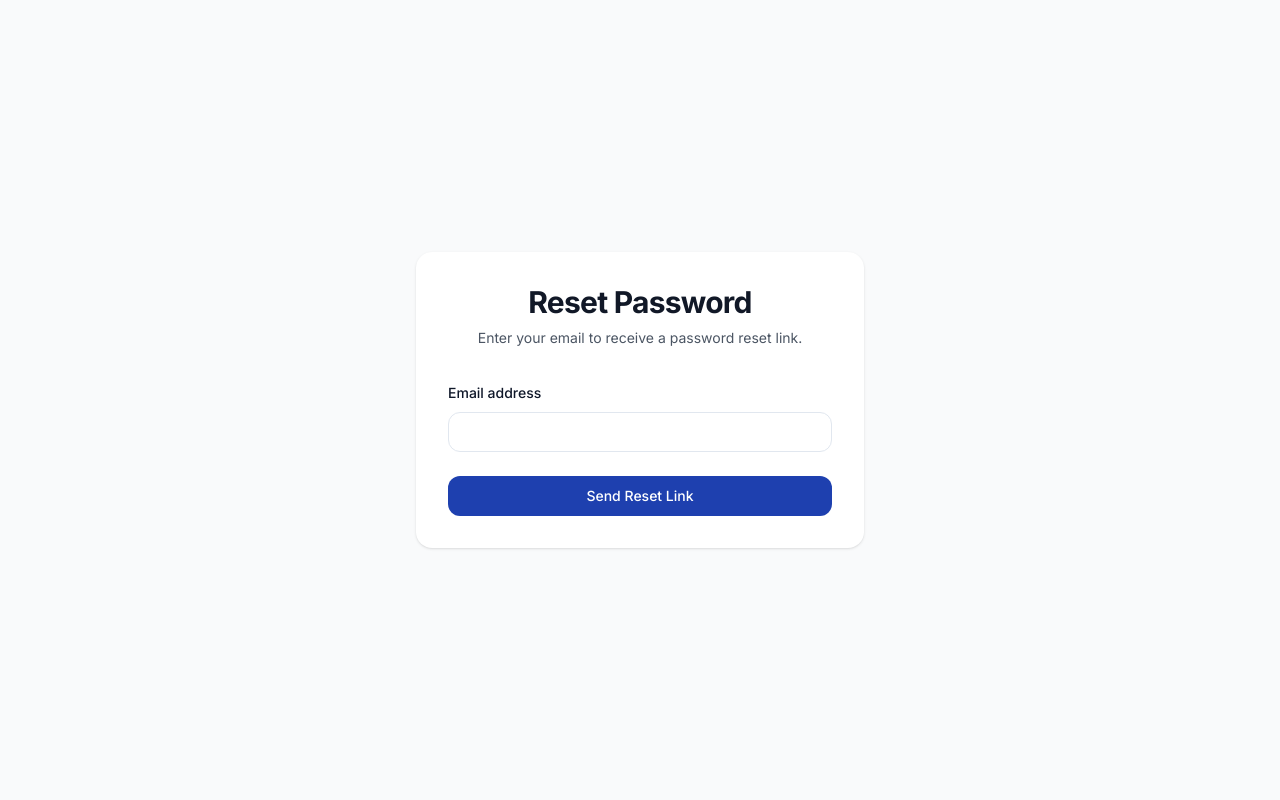
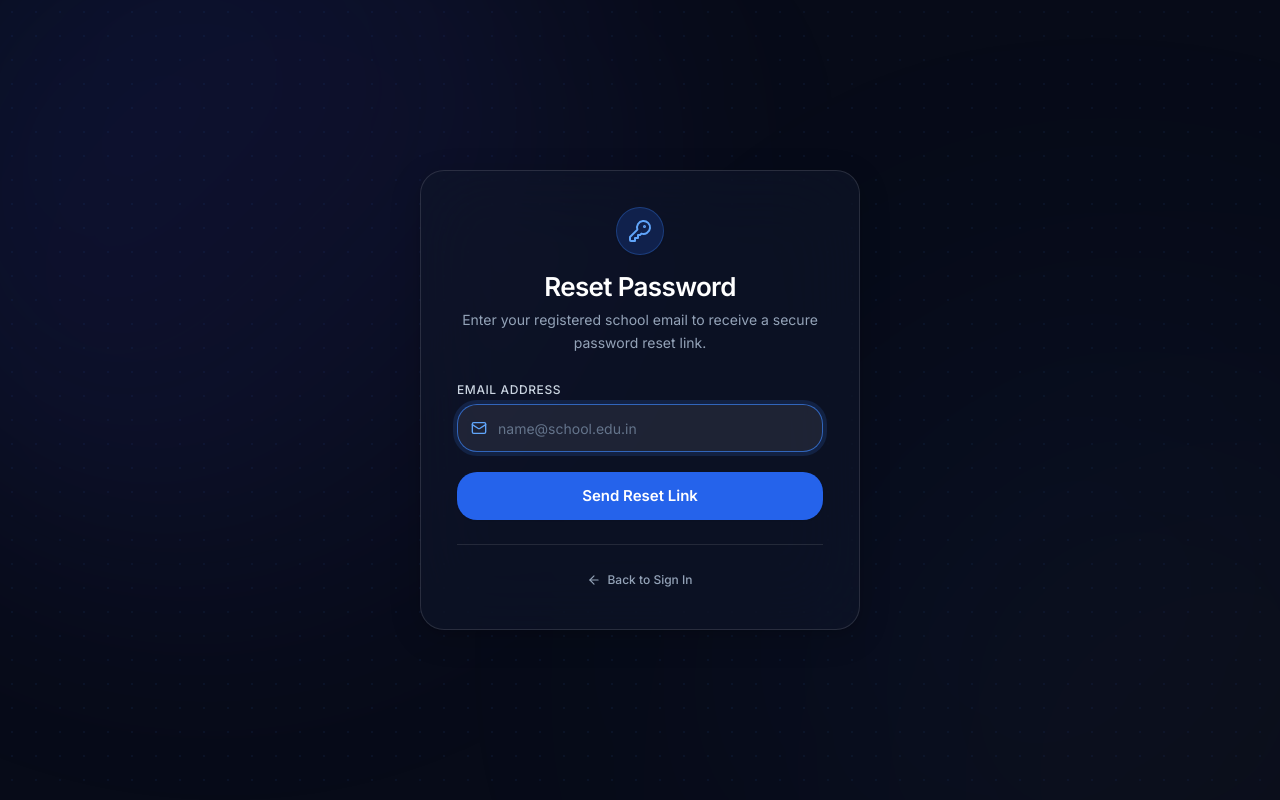
Before and after one commit to cascadetechnologiesbackend-ship-it/Edu_core, a Next.js app in the folder frontend/: page /forgot-password in a window 1280 px wide. Built offline with nearby package versions, Linux system fonts and the light colour scheme; no server answers.

Commit message:
feat(ui): polish auth pages (Apple HIG)

```diff
--- a/frontend/src/app/(auth)/claim-account/page.tsx
+++ b/frontend/src/app/(auth)/claim-account/page.tsx
@@ -84,20 +84,20 @@ function ClaimAccountForm() {
   }
 
   return (
-    <div className="w-full max-w-md bg-slate-900/90 border border-slate-800 rounded-3xl shadow-2xl backdrop-blur-xl p-6 sm:p-8 space-y-6">
+    <div className="w-full max-w-md bg-slate-900/60 border border-white/[0.12] rounded-3xl shadow-level-3 backdrop-blur-2xl p-6 sm:p-8 space-y-6">
       {/* Brand Header */}
       <div className="flex flex-col items-center text-center">
-        <div className="w-14 h-14 rounded-2xl bg-indigo-600/20 border border-indigo-500/30 flex items-center justify-center mb-4 text-indigo-400 shadow-lg shadow-indigo-950/40">
-          <KeyRound className="w-7 h-7" />
+        <div className="w-12 h-12 rounded-2xl bg-blue-600/20 border border-blue-500/30 flex items-center justify-center mb-4 text-blue-400 shadow-sm">
+          <KeyRound className="w-6 h-6" />
         </div>
-        <div className="inline-flex items-center gap-1.5 px-3 py-0.5 rounded-full bg-indigo-500/10 border border-indigo-500/20 text-[11px] font-bold text-indigo-300 uppercase tracking-widest mb-2">
-          <Sparkles className="w-3 h-3 text-indigo-400" />
+        <div className="inline-flex items-center gap-1.5 px-3 py-0.5 rounded-full bg-blue-500/10 border border-blue-500/20 text-[11px] font-semibold text-blue-300 uppercase tracking-widest mb-2">
+          <Sparkles className="w-3 h-3 text-blue-400" />
           <span>Parent Portal Access</span>
         </div>
-        <h1 className="text-2xl font-black text-white tracking-tight">
+        <h1 className="text-2xl font-semibold text-white tracking-tight">
           Claim Parent Account
         </h1>
-        <p className="text-xs text-slate-400 mt-1 max-w-sm leading-relaxed">
+        <p className="text-xs text-slate-400 mt-1.5 max-w-sm leading-relaxed">
           Set your private password to link and view your child&apos;s attendance, fee demands, homework, and reports.
         </p>
       </div>
@@ -256,7 +256,7 @@ function ClaimAccountForm() {
         <button
           type="submit"
           disabled={!isValid || loading || Boolean(success)}
-          className="w-full py-3 px-4 rounded-xl bg-indigo-600 hover:bg-indigo-500 disabled:opacity-50 text-white font-bold text-xs uppercase tracking-wider flex items-center justify-center gap-2 shadow-lg shadow-indigo-600/30 transition transform hover:-translate-y-0.5"
+          className="w-full h-12 rounded-xl bg-blue-600 hover:bg-blue-500 active:scale-[0.98] disabled:opacity-50 text-white font-semibold text-[15px] flex items-center justify-center gap-2 shadow-sm transition-all"
         >
           {loading ? (
             <>
--- a/frontend/src/app/(auth)/force-password-change/page.tsx
+++ b/frontend/src/app/(auth)/force-password-change/page.tsx
@@ -55,15 +55,22 @@ export default function ForcePasswordChangePage() {
   }
 
   return (
-    <div className="min-h-screen bg-gradient-to-br from-slate-950 via-slate-900 to-indigo-950 flex items-center justify-center p-4">
-      <div className="w-full max-w-md bg-slate-900/90 border border-slate-800 rounded-2xl shadow-2xl backdrop-blur-xl p-8">
+    <div className="relative min-h-screen bg-[#070b18] text-slate-100 flex items-center justify-center p-4 selection:bg-blue-600/30 selection:text-blue-200">
+      {/* ── Ambient Background Lighting ── */}
+      <div className="pointer-events-none fixed inset-0 overflow-hidden z-0" aria-hidden="true">
+        <div className="absolute -top-[20%] -left-[10%] w-[60vw] h-[60vw] max-w-[800px] max-h-[800px] rounded-full bg-gradient-to-br from-blue-700/15 via-indigo-600/10 to-transparent blur-[120px]" />
+        <div className="absolute -bottom-[20%] -right-[10%] w-[55vw] h-[55vw] max-w-[700px] max-h-[700px] rounded-full bg-gradient-to-tl from-amber-600/10 via-blue-600/5 to-transparent blur-[140px]" />
+        <div className="absolute inset-0 bg-[radial-gradient(#3b82f6_0.75px,transparent_0.75px)] [background-size:24px_24px] opacity-[0.06]" />
+      </div>
+
+      <div className="relative z-10 w-full max-w-[440px] bg-slate-900/60 border border-white/[0.12] rounded-3xl shadow-level-3 backdrop-blur-2xl p-7 sm:p-9">
         <div className="flex flex-col items-center text-center mb-6">
-          <div className="w-14 h-14 rounded-2xl bg-indigo-600/20 border border-indigo-500/30 flex items-center justify-center mb-4 text-indigo-400">
-            <KeyRound className="w-7 h-7" />
+          <div className="w-12 h-12 rounded-2xl bg-blue-600/20 border border-blue-500/30 flex items-center justify-center mb-4 text-blue-400 shadow-sm">
+            <KeyRound className="w-6 h-6" />
           </div>
-          <h1 className="text-2xl font-bold text-white tracking-tight">Security Setup</h1>
-          <p className="text-sm text-slate-400 mt-1">
-            Welcome to the ERP! For security, please set a new personal password before accessing your dashboard.
+          <h1 className="text-2xl font-semibold text-white tracking-tight">Security Setup</h1>
+          <p className="text-sm text-slate-400 mt-1.5 leading-relaxed">
+            Welcome! For security, please set a new personal password before accessing your dashboard.
           </p>
         </div>
 
@@ -151,7 +158,7 @@ export default function ForcePasswordChangePage() {
           <button
             type="submit"
             disabled={!isValid || loading}
-            className="w-full mt-2 py-3 px-4 rounded-xl bg-indigo-600 hover:bg-indigo-500 disabled:bg-slate-800 disabled:text-slate-600 disabled:cursor-not-allowed font-semibold text-white text-sm transition-all shadow-lg shadow-indigo-600/20 flex items-center justify-center gap-2"
+            className="w-full mt-2 h-12 rounded-xl bg-blue-600 hover:bg-blue-500 active:scale-[0.98] disabled:opacity-50 disabled:cursor-not-allowed font-semibold text-white text-[15px] transition-all shadow-sm flex items-center justify-center gap-2"
           >
             {loading ? (
               <>
--- a/frontend/src/app/(auth)/forgot-password/page.tsx
+++ b/frontend/src/app/(auth)/forgot-password/page.tsx
@@ -1,32 +1,84 @@
+import type { Metadata } from "next";
+import Link from "next/link";
+import Image from "next/image";
+import { KeyRound, ArrowLeft, Mail } from "lucide-react";
+
+export const metadata: Metadata = {
+  title: "Reset Password",
+  description: "Reset your SchoolMitra ERP password",
+};
+
 export default function ForgotPasswordPage() {
   return (
-    <div className="flex h-screen items-center justify-center bg-gray-50 p-4">
-      <div className="w-full max-w-md space-y-8 bg-white p-8 shadow rounded-lg">
-        <div>
-          <h2 className="text-center text-3xl font-bold tracking-tight text-gray-900">
+    <div className="relative min-h-screen w-full bg-[#070b18] text-slate-100 flex flex-col justify-center items-center p-4 sm:p-6 overflow-x-hidden selection:bg-blue-600/30 selection:text-blue-200">
+      {/* ── Ambient Background Lighting ── */}
+      <div className="pointer-events-none fixed inset-0 overflow-hidden z-0" aria-hidden="true">
+        <div className="absolute -top-[20%] -left-[10%] w-[60vw] h-[60vw] max-w-[800px] max-h-[800px] rounded-full bg-gradient-to-br from-blue-700/15 via-indigo-600/10 to-transparent blur-[120px]" />
+        <div className="absolute -bottom-[20%] -right-[10%] w-[55vw] h-[55vw] max-w-[700px] max-h-[700px] rounded-full bg-gradient-to-tl from-amber-600/10 via-blue-600/5 to-transparent blur-[140px]" />
+        <div className="absolute inset-0 bg-[radial-gradient(#3b82f6_0.75px,transparent_0.75px)] [background-size:24px_24px] opacity-[0.06]" />
+      </div>
+
+      <div className="relative z-10 w-full max-w-[440px] rounded-3xl bg-slate-900/60 backdrop-blur-2xl border border-white/[0.12] shadow-level-3 p-7 sm:p-9 transition-all duration-300">
+        {/* Brand Header */}
+        <div className="flex flex-col items-center text-center mb-7">
+          <div className="w-12 h-12 rounded-2xl bg-blue-600/20 border border-blue-500/30 flex items-center justify-center mb-4 text-blue-400 shadow-sm">
+            <KeyRound className="w-6 h-6" />
+          </div>
+          <h1 className="text-2xl sm:text-[26px] font-semibold tracking-tight text-white">
             Reset Password
-          </h2>
-          <p className="mt-2 text-center text-sm text-gray-600">
-            Enter your email to receive a password reset link.
+          </h1>
+          <p className="text-sm text-slate-400 mt-1.5 leading-relaxed">
+            Enter your registered school email to receive a secure password reset link.
           </p>
         </div>
-        <form className="space-y-6" action={`${process.env.NEXT_PUBLIC_BASE_PATH || ""}/api/auth/reset-password`} method="POST">
-          <div className="space-y-2">
-            <label htmlFor="email" className="text-sm font-medium leading-none">Email address</label>
+
+        <form
+          className="space-y-5"
+          action={`${process.env.NEXT_PUBLIC_BASE_PATH || ""}/api/auth/reset-password`}
+          method="POST"
+        >
+          <div className="space-y-1.5">
+            <label
+              htmlFor="email"
+              className="block text-xs font-medium uppercase tracking-wider text-slate-300"
+            >
+              Email address
+            </label>
+            <div className="relative group">
+              <div className="absolute inset-y-0 left-0 pl-3.5 flex items-center pointer-events-none text-slate-400 group-focus-within:text-blue-400 transition-colors">
+                <Mail className="w-4 h-4" aria-hidden="true" />
+              </div>
               <input
                 id="email"
                 name="email"
                 type="email"
                 required
-              className="flex h-10 w-full rounded-md border border-input bg-background px-3 py-2 text-sm"
+                autoFocus
+                placeholder="name@school.edu.in"
+                className="w-full h-12 pl-10 pr-4 bg-white/[0.04] hover:bg-white/[0.06] focus:bg-white/[0.08] border border-white/10 focus:border-blue-500/70 rounded-xl text-white placeholder-slate-500 text-sm focus:outline-none focus:ring-4 focus:ring-blue-500/15 transition-all duration-200"
               />
             </div>
+          </div>
+
           <div>
-            <button type="submit" className="inline-flex items-center justify-center whitespace-nowrap rounded-md text-sm font-medium transition-colors focus-visible:outline-none focus-visible:ring-1 bg-primary text-primary-foreground hover:bg-primary/90 h-10 px-4 py-2 w-full disabled:opacity-50">
+            <button
+              type="submit"
+              className="w-full h-12 rounded-xl font-semibold text-[15px] text-white bg-blue-600 hover:bg-blue-500 active:scale-[0.98] shadow-sm disabled:opacity-50 flex items-center justify-center transition-all duration-150"
+            >
               Send Reset Link
             </button>
           </div>
         </form>
+
+        <div className="pt-6 border-t border-white/10 mt-6 text-center">
+          <Link
+            href="/login"
+            className="inline-flex items-center gap-1.5 text-xs text-slate-400 hover:text-slate-200 font-medium transition-colors focus:outline-none focus:underline"
+          >
+            <ArrowLeft className="w-3.5 h-3.5" />
+            <span>Back to Sign In</span>
+          </Link>
+        </div>
       </div>
     </div>
   );
--- a/frontend/src/app/(auth)/login/login-form.tsx
+++ b/frontend/src/app/(auth)/login/login-form.tsx
@@ -294,7 +294,7 @@ export default function LoginForm() {
           type="submit"
           id="login-submit"
           disabled={isLoading}
-          className="w-full h-12 rounded-xl font-medium text-sm text-white bg-gradient-to-r from-blue-600 via-blue-500 to-indigo-600 hover:from-blue-500 hover:to-indigo-500 active:scale-[0.99] shadow-[0_4px_24px_rgba(37,99,235,0.4),0_1px_0_rgba(255,255,255,0.2)_inset] disabled:opacity-60 disabled:cursor-not-allowed disabled:transform-none flex items-center justify-center gap-2 transition-all duration-200 mt-2"
+          className="w-full h-12 rounded-xl font-semibold text-[15px] text-white bg-blue-600 hover:bg-blue-500 active:scale-[0.98] shadow-sm disabled:opacity-60 disabled:cursor-not-allowed disabled:transform-none flex items-center justify-center gap-2 transition-all duration-150 mt-2"
         >
           {isLoading ? (
             <>
```
Lines whose indentation alone changed are shown as unchanged.
